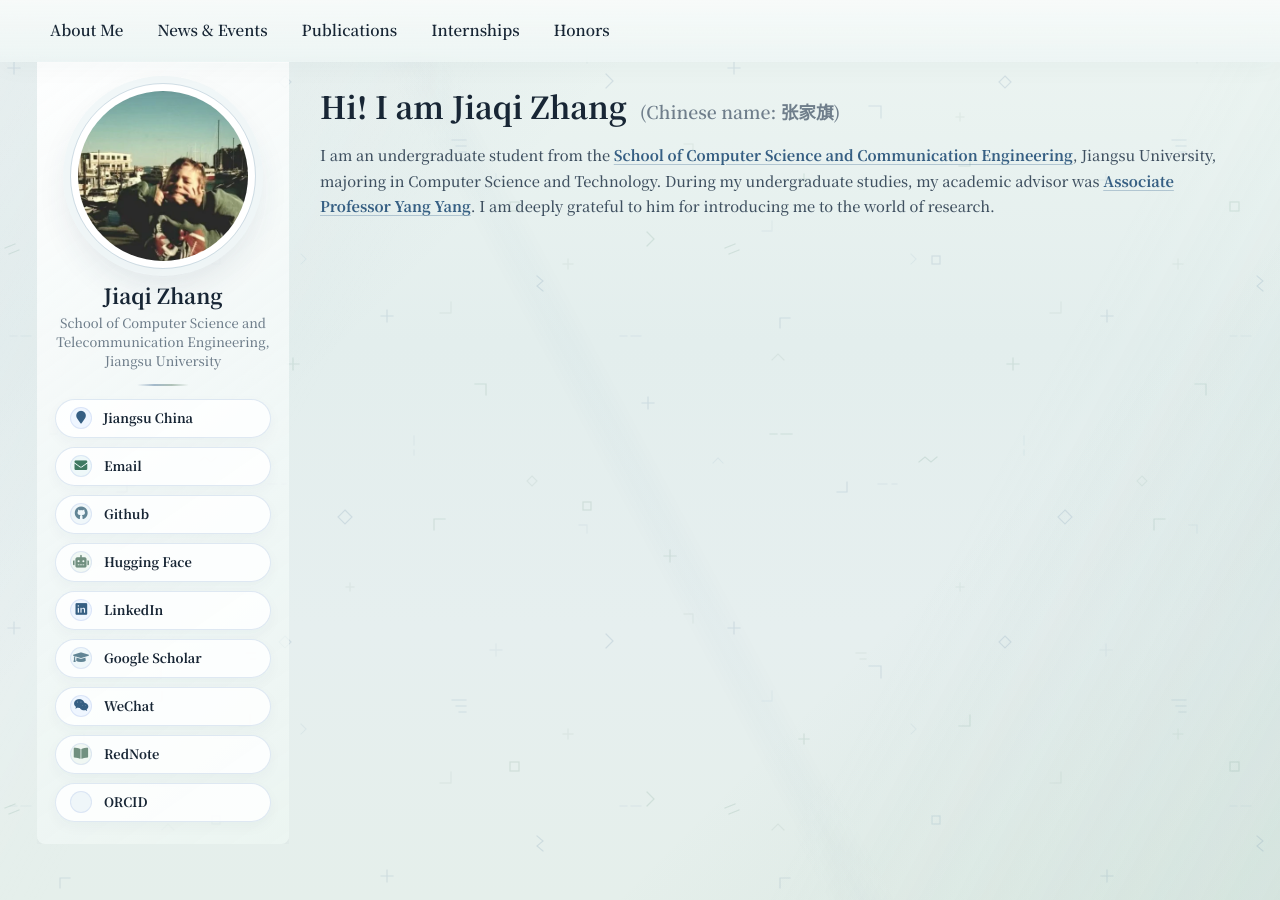
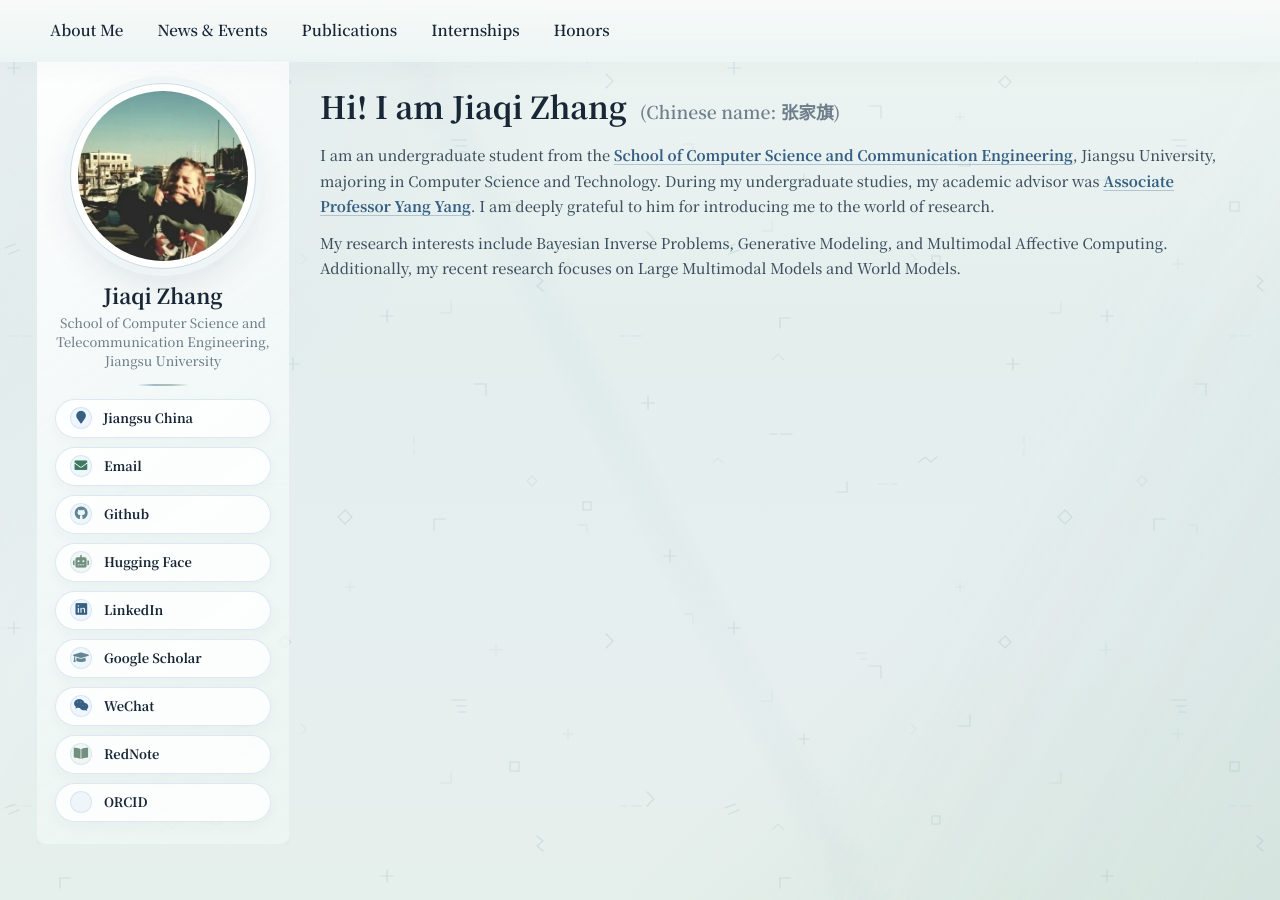
Before and after one commit to JiaqiZhang-Sengoku/JiaqiZhang-Sengoku.github.io, a Jekyll site: the page built from _pages/includes/intro.md, in a window 1280 px wide. Built offline with Jekyll 4.4.1, drawn with Linux system fonts in a browser that asks for light colours; our own code applies the rules of GitHub Pages for plain Markdown files.

Commit message:
20260707

```diff
--- a/_pages/includes/intro.md
+++ b/_pages/includes/intro.md
@@ -5,6 +5,7 @@
     <span class="hero-title__cn">(Chinese name: 张家旗)</span>
   </h1>
   <p class="hero-description">I am an undergraduate student from the <a href="https://cs.ujs.edu.cn/">School of Computer Science and Communication Engineering</a>, Jiangsu University, majoring in Computer Science and Technology. During my undergraduate studies, my academic advisor was <a href="https://ujsyyoung.github.io/homepage/">Associate Professor Yang Yang</a>. I am deeply grateful to him for introducing me to the world of research.</p>
+  <p class="hero-description">My research interests include Bayesian Inverse Problems, Generative Modeling, and Multimodal Affective Computing. Additionally, my recent research focuses on Large Multimodal Models and World Models.</p>
 </div>
 
 <!-- Temporarily hidden: News section.
--- a/assets/css/main.scss
+++ b/assets/css/main.scss
@@ -909,6 +909,10 @@
     overflow-wrap: anywhere;
 }
 
+.hero-description + .hero-description {
+    margin-top: 0.75em !important;
+}
+
 .hero-description a {
     color: var(--accent-strong) !important;
     font-weight: 700;
```
